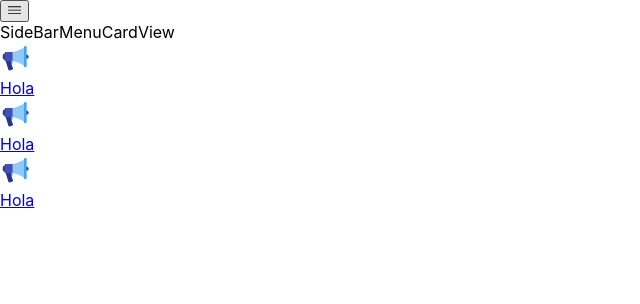
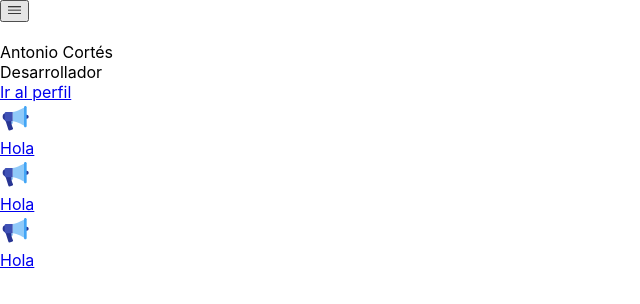
Before and after one commit to le4nnt0nn/vertical-menu-react, a React (Create React App) app in the folder vertical-menu/: page / in a window 1280 px wide. Shown: the top 304 px of the page, without its empty margins (0-640 px from the left). Built offline with nearby package versions, Linux system fonts and the light colour scheme.

Commit message:
SideBarMenuCardView.tsx : added function and props

```diff
--- a/vertical-menu/src/components/SideBarMenuCardView.tsx
+++ b/vertical-menu/src/components/SideBarMenuCardView.tsx
@@ -1,3 +1,18 @@
-export default function SideBarMenuCardView(props: any) {
-    return <div>SideBarMenuCardView</div>
+import { SideBarMenuCard } from "../types/types.d";
+import { classNames } from '../util/classes';
+interface SideBarMenuCardViewProps {
+    card: SideBarMenuCard;
+    isOpen: boolean;
 }
+
+export default function SideBarMenuCardView({card, isOpen}: SideBarMenuCardViewProps) {
+    return <div className='SideBarMenuCard'>
+        <img className='profile' src={card.photoUrl} width='100%'/>
+        <div className={classNames('profileInfo',
+        isOpen ? '' : 'collapsed')}>
+            <div className='name'>{card.displayName}</div>
+            <div className='title'>{card.title}</div>
+            <div className='url'><a href={card.url}>Ir al perfil</a></div>
+        </div>
+    </div>
+}
```
